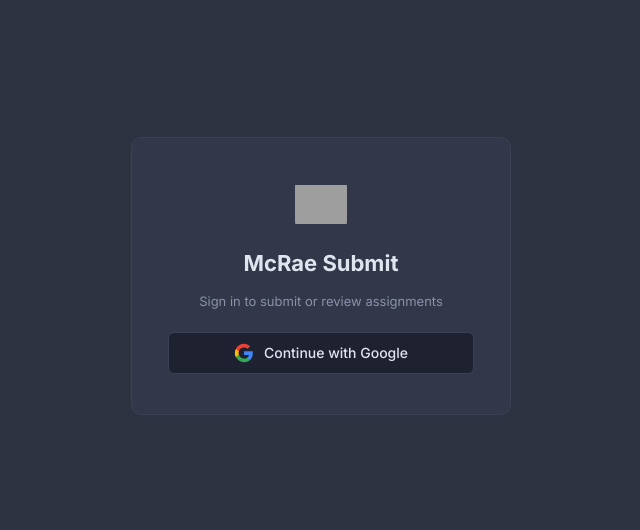
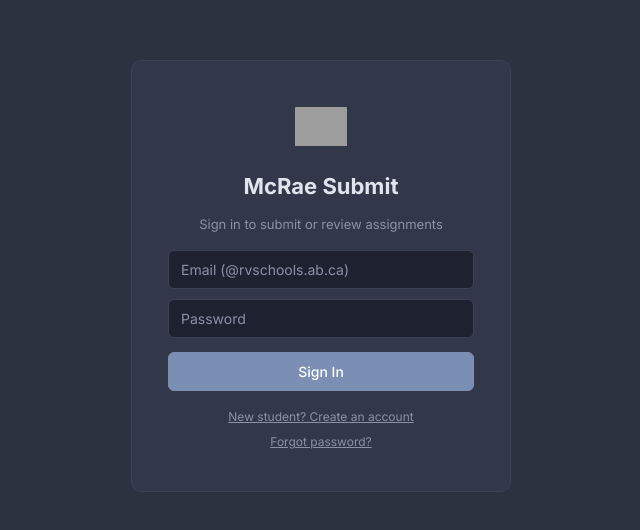
Before and after one commit to EvilSharktopus/mcrae-submit, a React (Vite) app: page / in a window 1280 px wide. Shown: the part 124-654 px from the top of the page, without its empty margins (319-959 px from the left). Built offline with nearby package versions, Linux system fonts and the light colour scheme; no server answers; grey boxes are pictures that could not be loaded.

Commit message:
Switch to email/password auth with signup and forgot password

```diff
--- a/src/auth/AuthContext.jsx
+++ b/src/auth/AuthContext.jsx
@@ -3,17 +3,20 @@
 import { auth } from '../firebase';
 import {
   onAuthStateChanged,
-  GoogleAuthProvider,
-  signInWithPopup,
+  signInWithEmailAndPassword,
+  createUserWithEmailAndPassword,
+  sendPasswordResetEmail,
+  updateProfile,
   signOut,
 } from 'firebase/auth';
 
 const TEACHER_EMAIL = import.meta.env.VITE_TEACHER_EMAIL;
+const ALLOWED_DOMAIN = 'rvschools.ab.ca';
 
 const AuthContext = createContext(null);
 
 export function AuthProvider({ children }) {
-  const [user, setUser] = useState(undefined); // undefined = loading
+  const [user, setUser] = useState(undefined);
   const [isTeacher, setIsTeacher] = useState(false);
 
   useEffect(() => {
@@ -23,21 +26,24 @@
     });
   }, []);
 
-  const signIn = async () => {
-    const provider = new GoogleAuthProvider();
-    try {
-      await signInWithPopup(auth, provider);
-    } catch (err) {
-      if (err.code !== 'auth/popup-closed-by-user') {
-        console.error('Sign-in error:', err);
-      }
+  const signIn = (email, password) =>
+    signInWithEmailAndPassword(auth, email, password);
+
+  const signUp = async (email, password, displayName) => {
+    if (!email.endsWith(`@${ALLOWED_DOMAIN}`)) {
+      throw new Error(`Please use your @${ALLOWED_DOMAIN} school email.`);
     }
+    const cred = await createUserWithEmailAndPassword(auth, email, password);
+    if (displayName) await updateProfile(cred.user, { displayName });
+    return cred;
   };
+
+  const resetPassword = (email) => sendPasswordResetEmail(auth, email);
 
   const signOutUser = () => signOut(auth);
 
   return (
-    <AuthContext.Provider value={{ user, isTeacher, signIn, signOut: signOutUser }}>
+    <AuthContext.Provider value={{ user, isTeacher, signIn, signUp, resetPassword, signOut: signOutUser }}>
       {children}
     </AuthContext.Provider>
   );
--- a/src/auth/LoginPage.jsx
+++ b/src/auth/LoginPage.jsx
@@ -1,9 +1,51 @@
 // src/auth/LoginPage.jsx
+import { useState } from 'react';
 import { useAuth } from './AuthContext';
 import '../styles/login.css';
 
+const DOMAIN = 'rvschools.ab.ca';
+
 export default function LoginPage() {
-  const { signIn } = useAuth();
+  const { signIn, signUp, resetPassword } = useAuth();
+
+  const [mode, setMode] = useState('login'); // 'login' | 'signup' | 'reset'
+  const [name, setName]         = useState('');
+  const [email, setEmail]       = useState('');
+  const [password, setPassword] = useState('');
+  const [error, setError]       = useState('');
+  const [info, setInfo]         = useState('');
+  const [loading, setLoading]   = useState(false);
+
+  const clear = () => { setError(''); setInfo(''); };
+
+  const handleSubmit = async (e) => {
+    e.preventDefault();
+    clear();
+    setLoading(true);
+    try {
+      if (mode === 'login') {
+        await signIn(email, password);
+      } else if (mode === 'signup') {
+        await signUp(email, password, name);
+      } else if (mode === 'reset') {
+        await resetPassword(email);
+        setInfo(`Password reset email sent to ${email}. Check your inbox.`);
+        setMode('login');
+      }
+    } catch (err) {
+      const msg =
+        err.code === 'auth/user-not-found'       ? 'No account found with that email.' :
+        err.code === 'auth/wrong-password'        ? 'Incorrect password.' :
+        err.code === 'auth/invalid-credential'    ? 'Incorrect email or password.' :
+        err.code === 'auth/email-already-in-use'  ? 'An account with this email already exists.' :
+        err.code === 'auth/weak-password'         ? 'Password must be at least 6 characters.' :
+        err.code === 'auth/invalid-email'         ? 'Please enter a valid email address.' :
+        err.message || 'Something went wrong. Try again.';
+      setError(msg);
+    } finally {
+      setLoading(false);
+    }
+  };
 
   return (
     <div className="login-page">
@@ -12,16 +54,76 @@
           <img src="/logo.png" alt="McRae Social" className="login-logo__img" />
         </div>
         <h1 className="login-title">McRae Submit</h1>
-        <p className="login-subtitle">Sign in to submit or review assignments</p>
-        <button className="login-btn" onClick={signIn}>
-          <svg className="login-btn__icon" viewBox="0 0 24 24" width="20" height="20">
-            <path fill="#4285F4" d="M22.56 12.25c0-.78-.07-1.53-.2-2.25H12v4.26h5.92c-.26 1.37-1.04 2.53-2.21 3.31v2.77h3.57c2.08-1.92 3.28-4.74 3.28-8.09z"/>
-            <path fill="#34A853" d="M12 23c2.97 0 5.46-.98 7.28-2.66l-3.57-2.77c-.98.66-2.23 1.06-3.71 1.06-2.86 0-5.29-1.93-6.16-4.53H2.18v2.84C3.99 20.53 7.7 23 12 23z"/>
-            <path fill="#FBBC05" d="M5.84 14.09c-.22-.66-.35-1.36-.35-2.09s.13-1.43.35-2.09V7.07H2.18C1.43 8.55 1 10.22 1 12s.43 3.45 1.18 4.93l3.66-2.84z"/>
-            <path fill="#EA4335" d="M12 5.38c1.62 0 3.06.56 4.21 1.64l3.15-3.15C17.45 2.09 14.97 1 12 1 7.7 1 3.99 3.47 2.18 7.07l3.66 2.84c.87-2.6 3.3-4.53 6.16-4.53z"/>
-          </svg>
-          Continue with Google
-        </button>
+        <p className="login-subtitle">
+          {mode === 'login'  && 'Sign in to submit or review assignments'}
+          {mode === 'signup' && `Create your account using your @${DOMAIN} email`}
+          {mode === 'reset'  && 'Enter your school email to reset your password'}
+        </p>
+
+        <form className="login-form" onSubmit={handleSubmit}>
+          {mode === 'signup' && (
+            <input
+              className="login-input"
+              type="text"
+              placeholder="Full name"
+              value={name}
+              onChange={e => setName(e.target.value)}
+              required
+              autoComplete="name"
+            />
+          )}
+
+          <input
+            className="login-input"
+            type="email"
+            placeholder={`Email (@${DOMAIN})`}
+            value={email}
+            onChange={e => setEmail(e.target.value)}
+            required
+            autoComplete="email"
+          />
+
+          {mode !== 'reset' && (
+            <input
+              className="login-input"
+              type="password"
+              placeholder="Password"
+              value={password}
+              onChange={e => setPassword(e.target.value)}
+              required
+              minLength={6}
+              autoComplete={mode === 'signup' ? 'new-password' : 'current-password'}
+            />
+          )}
+
+          {error && <div className="login-error">{error}</div>}
+          {info  && <div className="login-info">{info}</div>}
+
+          <button className="login-btn login-btn--primary" type="submit" disabled={loading}>
+            {loading      ? 'Please wait…'   :
+             mode === 'login'  ? 'Sign In'        :
+             mode === 'signup' ? 'Create Account' :
+             'Send Reset Email'}
+          </button>
+        </form>
+
+        <div className="login-links">
+          {mode === 'login' && (
+            <>
+              <button className="login-link" onClick={() => { setMode('signup'); clear(); }}>
+                New student? Create an account
+              </button>
+              <button className="login-link" onClick={() => { setMode('reset'); clear(); }}>
+                Forgot password?
+              </button>
+            </>
+          )}
+          {mode !== 'login' && (
+            <button className="login-link" onClick={() => { setMode('login'); clear(); }}>
+              ← Back to sign in
+            </button>
+          )}
+        </div>
       </div>
     </div>
   );
--- a/src/styles/login.css
+++ b/src/styles/login.css
@@ -10,13 +10,56 @@
   display: flex; flex-direction: column; align-items: center; gap: 12px;
 }
 .login-logo__img { width: 52px; height: 52px; object-fit: contain; border-radius: 8px; }
-.login-title { font-size: 22px; font-weight: 700; color: var(--text); }
-.login-subtitle { font-size: 13px; color: var(--text-dim); margin-bottom: 8px; }
+.login-title { font-size: 22px; font-weight: 700; color: var(--text); margin: 0; }
+.login-subtitle { font-size: 13px; color: var(--text-dim); margin: 0 0 4px; }
+
+.login-form {
+  display: flex; flex-direction: column; gap: 10px;
+  width: 100%;
+}
+.login-input {
+  width: 100%; padding: 10px 12px; box-sizing: border-box;
+  background: var(--bg-input); border: 1px solid var(--border);
+  border-radius: var(--radius); color: var(--text);
+  font-family: inherit; font-size: 14px;
+  transition: border-color 0.15s;
+}
+.login-input:focus { outline: none; border-color: var(--accent); }
+.login-input::placeholder { color: var(--text-dim); }
+
 .login-btn {
   display: flex; align-items: center; gap: 10px; justify-content: center;
-  width: 100%; padding: 10px 16px;
+  width: 100%; padding: 10px 16px; margin-top: 4px;
   background: var(--bg-input); border: 1px solid var(--border);
   color: var(--text); font-family: inherit; font-size: 14px; font-weight: 500;
   border-radius: var(--radius); cursor: pointer; transition: all 0.15s;
 }
-.login-btn:hover { border-color: var(--accent); background: var(--bg-hover); }
+.login-btn:hover:not(:disabled) { border-color: var(--accent); background: var(--bg-hover); }
+.login-btn:disabled { opacity: 0.5; cursor: not-allowed; }
+.login-btn--primary {
+  background: var(--accent); border-color: var(--accent); color: #fff;
+}
+.login-btn--primary:hover:not(:disabled) { opacity: 0.88; background: var(--accent); }
+
+.login-error {
+  font-size: 13px; color: #f87171;
+  background: rgba(248,113,113,0.1); border-radius: var(--radius);
+  padding: 8px 12px; text-align: left;
+}
+.login-info {
+  font-size: 13px; color: #4ade80;
+  background: rgba(74,222,128,0.1); border-radius: var(--radius);
+  padding: 8px 12px; text-align: left;
+}
+
+.login-links {
+  display: flex; flex-direction: column; gap: 6px;
+  width: 100%; margin-top: 4px;
+}
+.login-link {
+  background: none; border: none; cursor: pointer;
+  color: var(--text-dim); font-size: 12px; font-family: inherit;
+  text-decoration: underline; padding: 2px 0;
+  transition: color 0.15s;
+}
+.login-link:hover { color: var(--text); }
```
